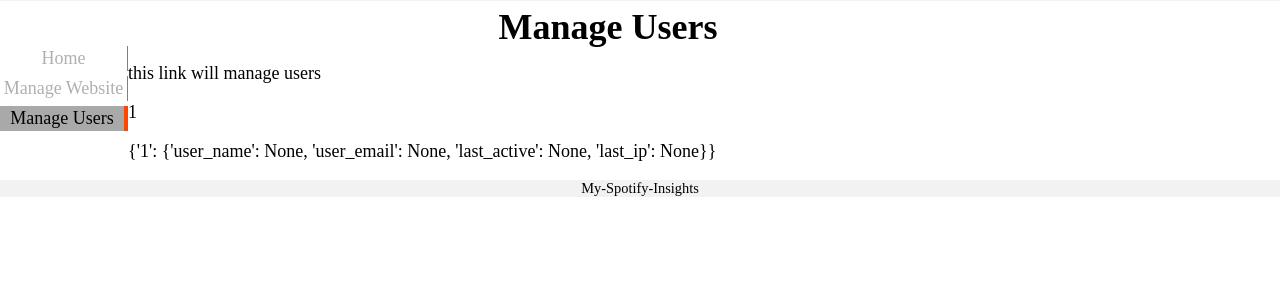
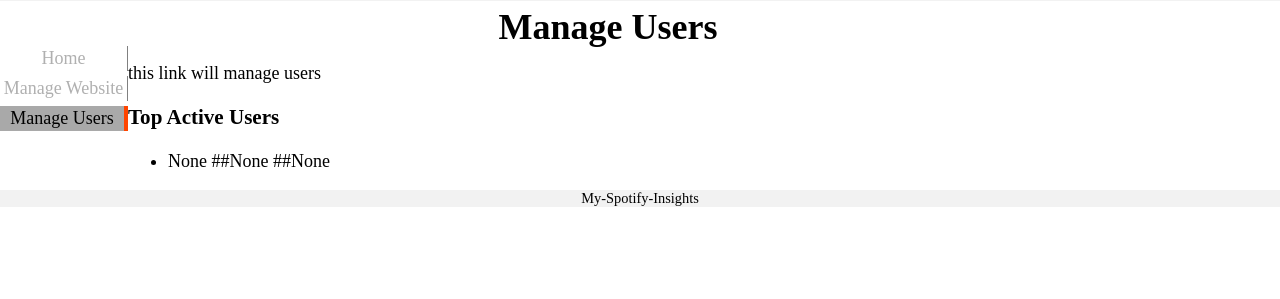
Before and after one commit to magacula/my-spotify-insights, a Flask app: page /admin/manage_users in a window 1280 px wide. Shown: the part 49-348 px from the top of the page. Run offline with Flask 2, Linux system fonts and the light colour scheme; a user stored in the database is signed in; data comes from the database, SQL or seed files in the repository; parts of the project's set-up code (start-up, migrations or seed data) failed here and were passed over; some libraries are stand-ins or nearby versions.

Commit message:
top active users

```diff
--- a/server/api/blueprints/admin.py
+++ b/server/api/blueprints/admin.py
@@ -177,14 +177,18 @@ def database_status():
 @limiter.limit("2 per second")
 @login_required
 def manage_users():
-    return render_template("manage_users.html", users_status=users_status())
+    return render_template("manage_users.html",
+                           top_active_users=top_active_users(100))
+
+
 
 @login_required
-def users_status():
+def top_active_users(count=100):
     #{'user_id':{'user_name':name, 'user_email':email, 'last_active':time, 'last_ip':ip} }
     status = {}
 
-    db_users = User.query.all()
+    db_users = User.query.order_by(User.last_active_timestamp.desc()).limit(count).all()
+    #db_users = User.query.limit(count).all()
 
     for one_user in db_users:
         temp_dict = {}
--- a/server/api/templates/admin/manage_users.html
+++ b/server/api/templates/admin/manage_users.html
@@ -6,13 +6,16 @@
 {% block content %}
 {% from 'bootstrap/form.html' import render_form %}
 this link will manage users
-    <p>
-        {% for one_user in users_status %}
-        {{one_user}}
+    <h3>Top Active Users</h3>
+    <ul>
+
+        {% for one_user in top_active_users %}
+            <li>
+                {{top_active_users[one_user]['user_name']}}
+                ##{{top_active_users[one_user]['last_ip']}}
+                ##{{top_active_users[one_user]['last_active']}}
+            </li>
         {% endfor %}
-    </p>
-    <p>
-        {{users_status}}
-    </p>
+    </ul>
 
 {% endblock %}
```
